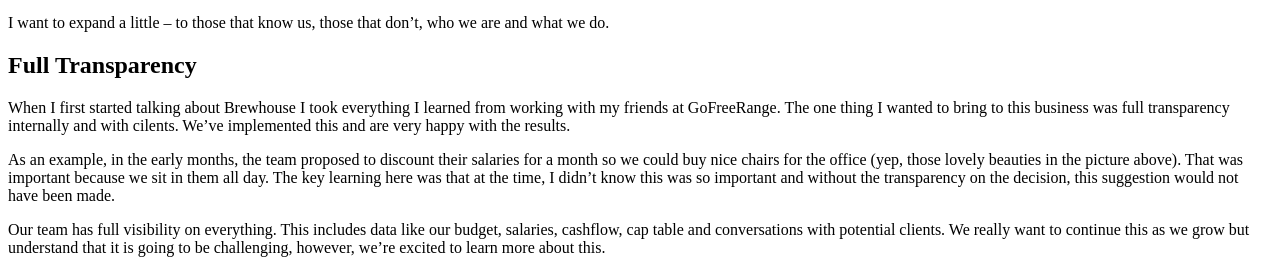
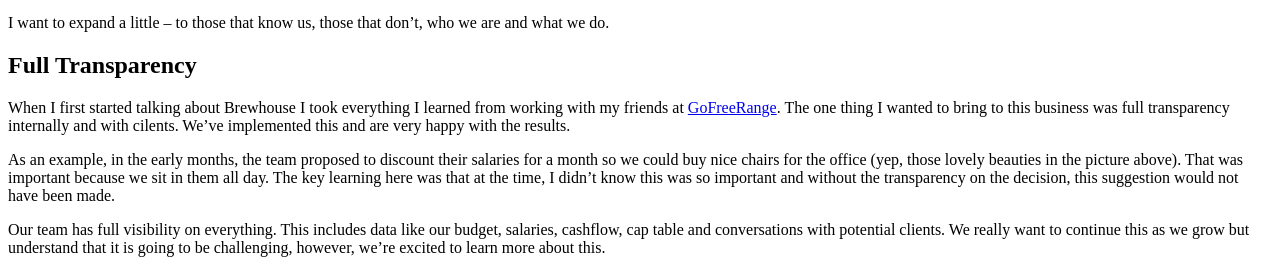
Before and after one commit to BrewhouseTeam/brewhouseteam.github.io, a Jekyll site: the page built from _posts/2014-04-04-welcome-to-brewhouse.md, in a window 1280 px wide. Shown: the part 1060-1340 px from the top of the page. Built offline with Jekyll 4.4.1, drawn with Linux system fonts in a browser that asks for light colours; comment, search, counter and statistics services are not loaded; a style sheet for code colours, icons or effects is not loaded; some of the changed lines change nothing that is shown.

Commit message:
Adding a forgotten link

```diff
--- a/_posts/2014-04-04-welcome-to-brewhouse.md
+++ b/_posts/2014-04-04-welcome-to-brewhouse.md
@@ -13,7 +13,7 @@ I want to expand a little -- to those that know us, those that don’t, who we a
 
 ## Full Transparency
 
-When I first started talking about Brewhouse I took everything I learned from working with my friends at GoFreeRange. The one thing I wanted to bring to this business was full transparency internally and with cilents. We’ve implemented this and are very happy with the results.
+When I first started talking about Brewhouse I took everything I learned from working with my friends at [GoFreeRange](http://gofreerange.com). The one thing I wanted to bring to this business was full transparency internally and with cilents. We’ve implemented this and are very happy with the results.
 
 As an example, in the early months, the team proposed to discount their salaries for a month so we could buy nice chairs for the office (yep, those lovely beauties in the picture above). That was important because we sit in them all day. The key learning here was that at the time, I didn’t know this was so important and without the transparency on the decision, this suggestion would not have been made.
 
```
